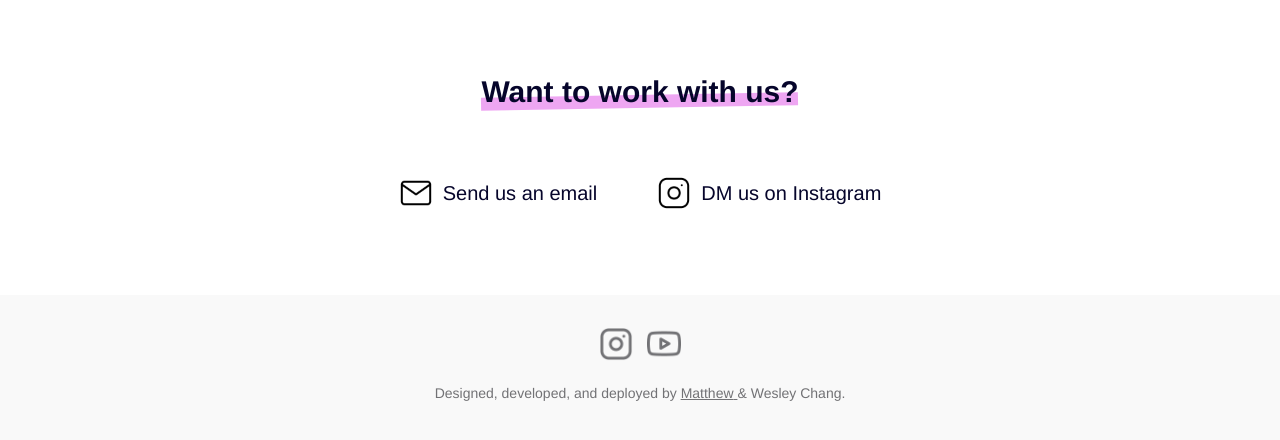
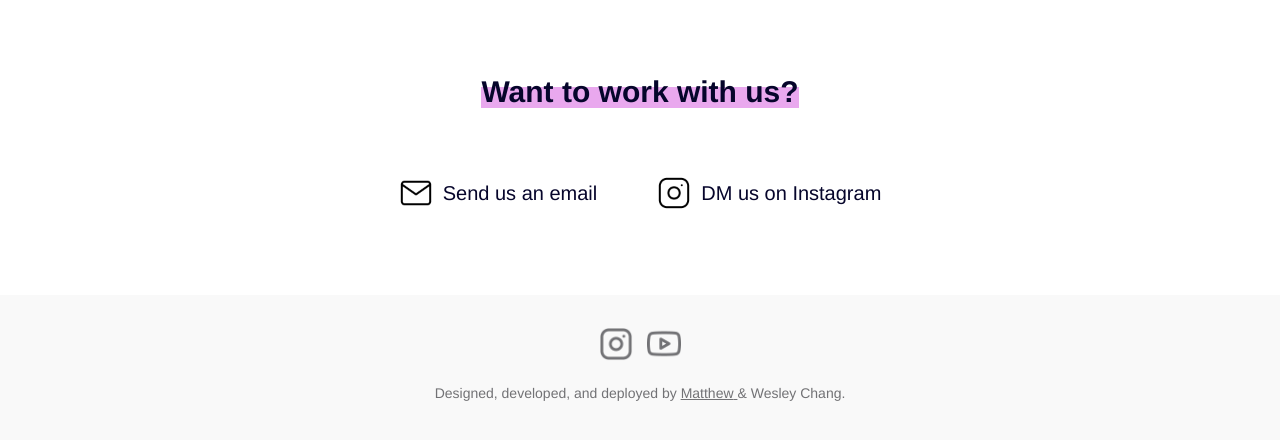
Before and after one commit to marley408/shiftedoptics, a Gatsby site: page / in a window 1280 px wide. Shown: the part 1041-1481 px from the top of the page. Built offline with nearby package versions, Linux system fonts and the light colour scheme; Gatsby itself is replaced by a stand-in of ours.

Commit message:
refactor: underline into reusable component

```diff
--- a/src/components/contact/Contact.css
+++ b/src/components/contact/Contact.css
@@ -41,24 +41,6 @@
   transform: translate3d(4px, 0, 0);
 }
 
-.underline {
-  position: relative;
-  z-index: 1;
-}
-
-.underline:before {
-  content: "";
-  position: absolute;
-  left: 0;
-  bottom: 0;
-  background-color: #e988ee;
-  z-index: -1;
-  right: 0;
-  top: 20px;
-  transform: rotate(-1deg);
-  opacity: 0.75;
-}
-
 @media only screen and (min-width: 480px) {
   .contact li:not(:last-of-type) {
     margin-right: 3em;
--- a/src/components/contact/Contact.js
+++ b/src/components/contact/Contact.js
@@ -1,4 +1,5 @@
 import React from "react"
+import Underline from "../underline/Underline"
 import "./Contact.css"
 import InstagramIcon from "./Instagram"
 import MailIcon from "./Mail"
@@ -7,7 +8,7 @@ const Contact = () => {
   return (
     <div className="contact">
       <h2>
-        <span className="underline">Want to work with us?</span>
+        <Underline>Want to work with us?</Underline>
       </h2>
       <ul>
         <li>
--- /dev/null
+++ b/src/components/underline/Underline.js
@@ -0,0 +1,12 @@
+import styled from "styled-components"
+
+const Underline = styled.span`
+  position: relative;
+  z-index: 1;
+  background-image: linear-gradient(#e9a8ee, #e9a8ee);
+  background-size: 100% 0.7em;
+  background-position: 0 bottom;
+  background-repeat: no-repeat;
+`
+
+export default Underline
```
